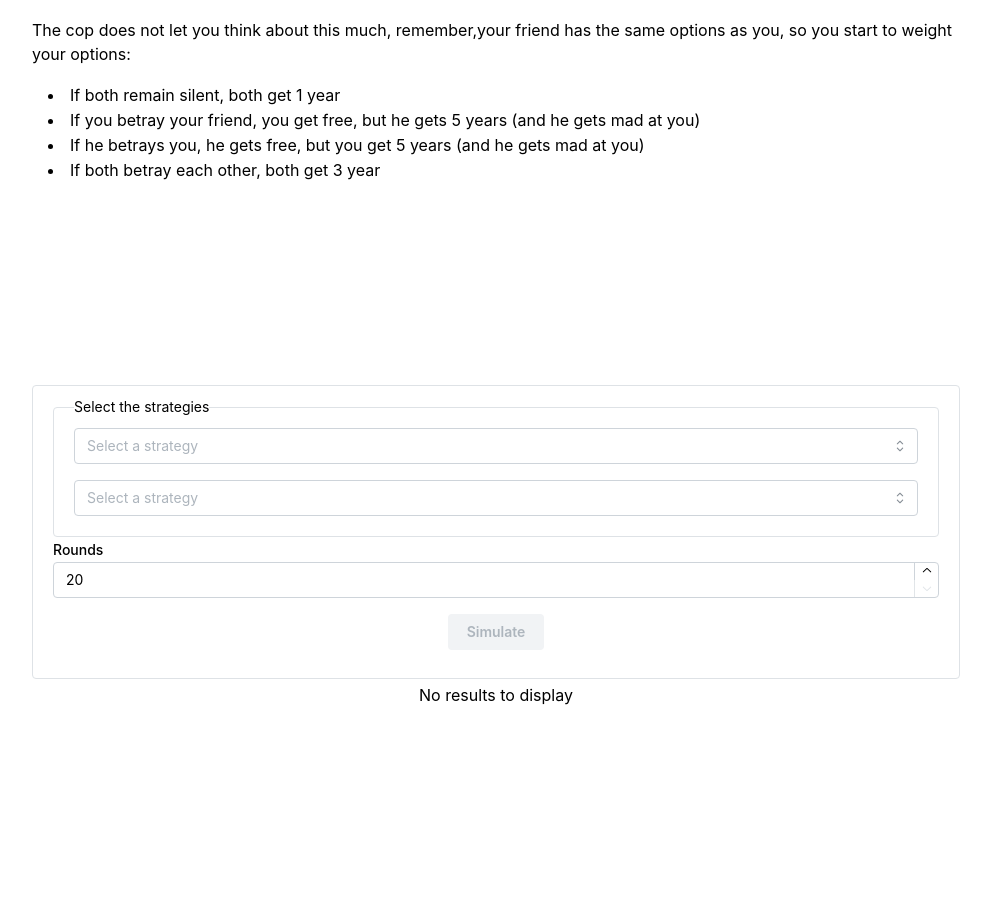
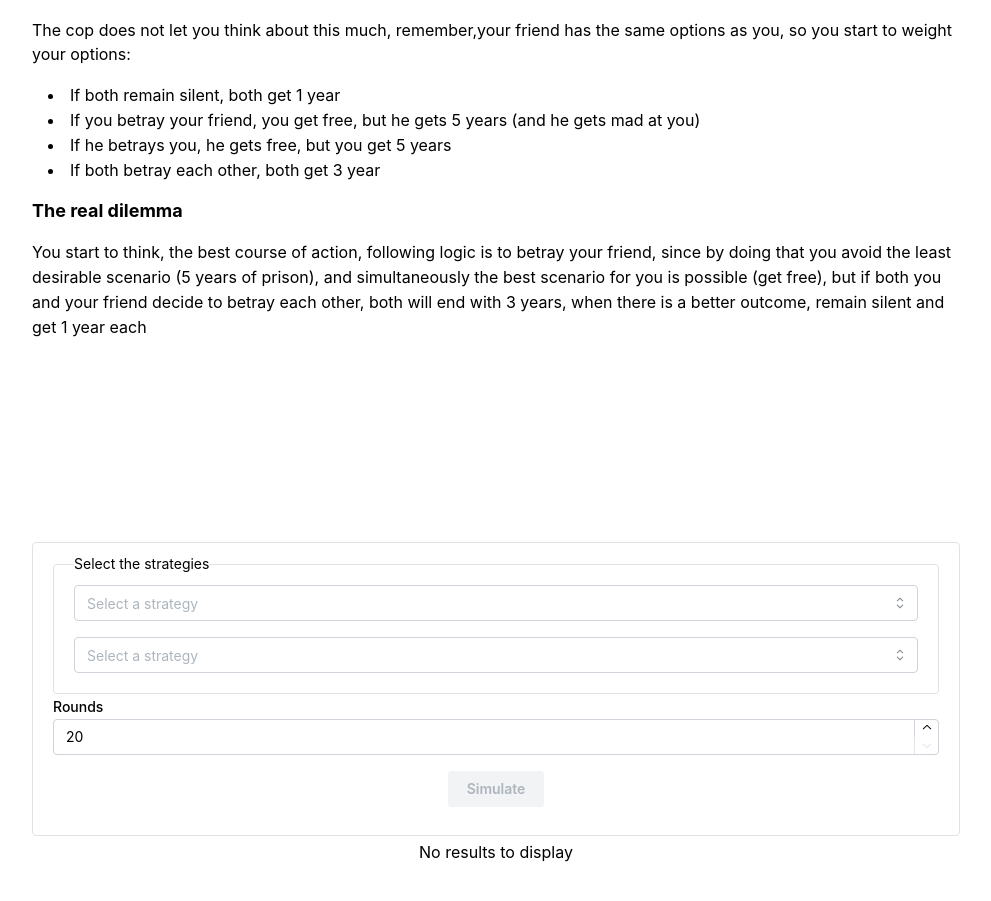
Before and after one commit to AndresCRamos/prisoners-dilemma, a React (Vite) app: page / in a window 1280 px wide. Shown: the part 1521-2422 px from the top of the page, without its empty margins (144-1135 px from the left). Built offline with nearby package versions, Linux system fonts and the light colour scheme.

Commit message:
Explain the dilemma

```diff
--- a/src/components/LearnMore.tsx
+++ b/src/components/LearnMore.tsx
@@ -54,11 +54,19 @@ const LearnMore: React.FC = () => {
               he gets mad at you)
             </List.Item>
             <List.Item>
-              If he betrays you, he gets free, but you get 5 years (and he gets
-              mad at you)
+              If he betrays you, he gets free, but you get 5 years
             </List.Item>
             <List.Item>If both betray each other, both get 3 year</List.Item>
           </List>
+          <Title order={4}>The real dilemma</Title>
+          <Text>
+            You start to think, the best course of action, following logic is to
+            betray your friend, since by doing that you avoid the least
+            desirable scenario (5 years of prison), and simultaneously the best
+            scenario for you is possible (get free), but if both you and your
+            friend decide to betray each other, both will end with 3 years, when
+            there is a better outcome, remain silent and get 1 year each
+          </Text>
         </Stack>
       </Container>
     </>
```
